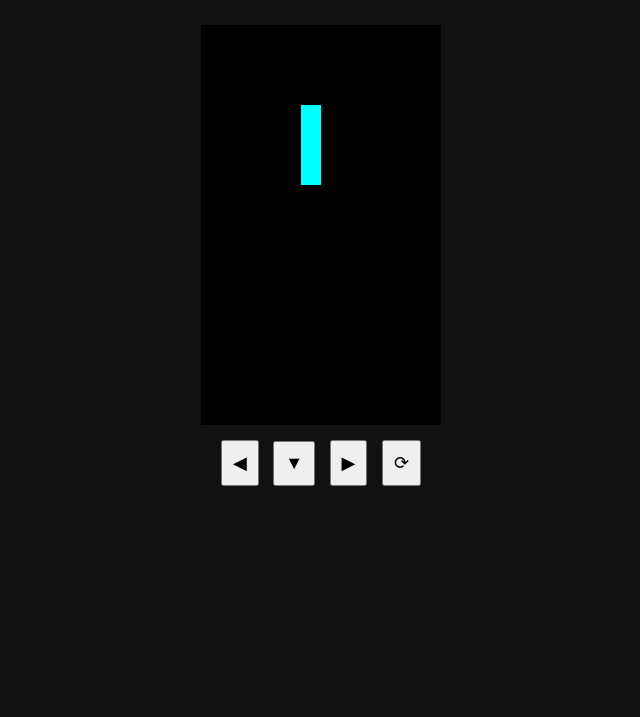
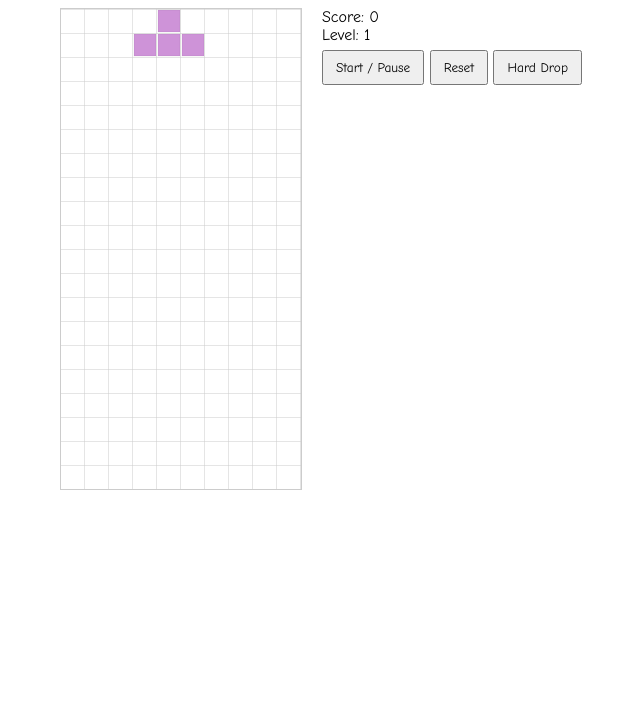
Before and after one commit to shinozkay/shinozkay.github.io, a plain HTML site: page index.html in a window 1280 px wide. Shown: the part 83-800 px from the top of the page, without its empty margins (319-959 px from the left). Drawn offline with Linux system fonts and the light colour scheme.

Commit message:
Update index.html

```diff
--- a/index.html
+++ b/index.html
@@ -1,245 +1,320 @@
-<!DOCTYPE html>
-<html lang="en">
+<!doctype html>
+<html lang="ja">
 <head>
-  <meta charset="UTF-8">
-  <meta name="viewport" content="width=device-width, initial-scale=1.0">
-  <title>Tetris Auto Drop</title>
+  <meta charset="utf-8" />
+  <meta name="viewport" content="width=device-width,initial-scale=1" />
+  <title>Tetris ComicSans — Fixed</title>
   <style>
-    body { display: flex; flex-direction: column; align-items: center; background: #111; color: white; font-family: sans-serif; }
-    canvas { background: #000; margin-top: 20px; }
-    .controls { margin-top: 10px; }
-    button { font-size: 18px; margin: 5px; padding: 10px; }
+    /* Page styling */
+    body { margin:0; background:#fff; font-family:'Comic Sans MS', 'Apple Color Emoji', 'Segoe UI Emoji', cursive, sans-serif; }
+    h1 { text-align:center; font-size:48px; margin:12px 0; color:#333; font-family:'Comic Sans MS', cursive, sans-serif; }
+    .wrap{display:flex;justify-content:center;gap:20px;align-items:flex-start;padding:12px}
+
+    /* Canvas and background grid (fixed shorthand issue) */
+    #play { border:1px solid #ccc; background: #fff;
+             background-image: linear-gradient(0deg, transparent 23px, #ccc 24px),
+                               linear-gradient(90deg, transparent 23px, #ccc 24px);
+             background-size: 24px 24px; display:block; }
+
+    .side{font-family:'Comic Sans MS', cursive, sans-serif;}
+
+    /* Game over overlay */
+    #gameOver { position:absolute; left:50%; top:50%; transform:translate(-50%,-50%);
+               font-family:'Comic Sans MS', cursive, sans-serif; font-size:48px; color:#333; display:none; pointer-events:none; }
+
+    /* Buttons */
+    button{font-family:'Comic Sans MS',cursive, sans-serif; padding:8px 12px; margin:6px 0;}
+
+    /* Responsive */
+    @media (max-width:800px){ .wrap{flex-direction:column;align-items:center} }
   </style>
 </head>
 <body>
   <h1>Tetris</h1>
-  <canvas id="tetris" width="240" height="400"></canvas>
-  <div class="controls">
-    <button onclick="playerMove(-1)">◀</button>
-    <button onclick="playerDrop()">▼</button>
-    <button onclick="playerMove(1)">▶</button>
-    <button onclick="playerRotate(1)">⟳</button>
+  <div class="wrap">
+    <div style="position:relative">
+      <canvas id="play" width="240" height="480"></canvas>
+      <div id="gameOver">GAME OVER</div>
+    </div>
+    <div class="side">
+      <div>Score: <span id="score">0</span></div>
+      <div>Level: <span id="level">1</span></div>
+      <button id="startBtn">Start / Pause</button>
+      <button id="resetBtn">Reset</button>
+      <button id="dropBtn">Hard Drop</button>
+    </div>
   </div>
 
   <script>
-    const canvas = document.getElementById('tetris');
-    const context = canvas.getContext('2d');
-    context.scale(20, 20);
+    /* --- Tetris with: auto-drop, hard-drop, rotation, star effect, Comic Sans titles. --- */
+    const COLS = 10, ROWS = 20, BLOCK = 24;
+    const cvs = document.getElementById('play');
+    const ctx = cvs.getContext('2d');
+    ctx.imageSmoothingEnabled = false;
 
-    function arenaSweep() {
-      let rowCount = 1;
-      outer: for (let y = arena.length -1; y >=0; --y) {
-        for (let x = 0; x < arena[y].length; ++x) {
-          if (arena[y][x] === 0) {
-            continue outer;
+    const scoreEl = document.getElementById('score');
+    const levelEl = document.getElementById('level');
+    const startBtn = document.getElementById('startBtn');
+    const resetBtn = document.getElementById('resetBtn');
+    const dropBtn = document.getElementById('dropBtn');
+    const gameOverDiv = document.getElementById('gameOver');
+
+    // Pastel colors: index 1..7
+    const COLORS = ['#000000','#FFF59D','#81D4FA','#90CAF9','#AED581','#A5D6A7','#CE93D8','#F48FB1'];
+
+    const PIECES = {
+      I: [[0,0,0,0],[1,1,1,1],[0,0,0,0],[0,0,0,0]],
+      J: [[2,0,0],[2,2,2],[0,0,0]],
+      L: [[0,0,3],[3,3,3],[0,0,0]],
+      O: [[4,4],[4,4]],
+      S: [[0,5,5],[5,5,0],[0,0,0]],
+      T: [[0,6,0],[6,6,6],[0,0,0]],
+      Z: [[7,7,0],[0,7,7],[0,0,0]]
+    };
+    const PIECE_KEYS = Object.keys(PIECES);
+
+    // Game state
+    let grid = null;
+    let cur = null;
+    let bag = [];
+    let score = 0, level = 1, lines = 0;
+    let dropInterval = 800; // ms
+    let dropCounter = 0, lastTime = 0;
+    let playing = false;
+    let stars = [];
+
+    /* DPR fix so canvas looks crisp on high-DPR screens */
+    function fixDPR(){
+      const dpr = window.devicePixelRatio || 1;
+      const cssW = COLS*BLOCK, cssH = ROWS*BLOCK;
+      cvs.style.width = cssW + 'px';
+      cvs.style.height = cssH + 'px';
+      cvs.width = cssW * dpr; cvs.height = cssH * dpr; ctx.setTransform(dpr,0,0,dpr,0,0);
+    }
+    fixDPR();
+    window.addEventListener('resize', fixDPR);
+
+    function makeGrid(){
+      const g = [];
+      for(let r=0;r<ROWS;r++) g[r] = Array(COLS).fill(0);
+      return g;
+    }
+
+    // Draw a single cell (filled) - empty cells handled by CSS background grid
+    function drawCell(x,y,val){
+      if(!val) return;
+      ctx.fillStyle = COLORS[val];
+      ctx.fillRect(x*BLOCK+1, y*BLOCK+1, BLOCK-2, BLOCK-2);
+      // subtle inner stroke for pastel tiles
+      ctx.strokeStyle = 'rgba(0,0,0,0.06)';
+      ctx.strokeRect(x*BLOCK+1, y*BLOCK+1, BLOCK-2, BLOCK-2);
+    }
+
+    function draw(){
+      ctx.clearRect(0,0,cvs.width,cvs.height);
+      // draw grid tiles
+      for(let r=0;r<ROWS;r++){
+        for(let c=0;c<COLS;c++){
+          drawCell(c,r, grid[r][c]);
+        }
+      }
+      // draw current piece
+      if(cur){
+        for(let r=0;r<cur.shape.length;r++){
+          for(let c=0;c<cur.shape[r].length;c++){
+            if(cur.shape[r][c]) drawCell(cur.x + c, cur.y + r, cur.shape[r][c]);
           }
         }
-        const row = arena.splice(y, 1)[0].fill(0);
-        arena.unshift(row);
-        ++y;
       }
+      drawStars();
     }
 
-    function collide(arena, player) {
-      const m = player.matrix;
-      const o = player.pos;
-      for (let y = 0; y < m.length; ++y) {
-        for (let x = 0; x < m[y].length; ++x) {
-          if (m[y][x] !== 0 && (arena[y + o.y] && arena[y + o.y][x + o.x]) !== 0) {
-            return true;
+    // Rotation (clockwise) with simple wall kick attempts
+    function rotateShape(shape){
+      const N = shape.length;
+      const out = Array.from({length:N}, ()=> Array(N).fill(0));
+      for(let r=0;r<N;r++) for(let c=0;c<N;c++) out[c][N-1-r] = shape[r][c];
+      // trim empty rows/cols (keeps compact shapes)
+      while(out.length > 0 && out[0].every(v=>v===0)) out.shift();
+      while(out.length > 0 && out[out.length-1].every(v=>v===0)) out.pop();
+      return out;
+    }
+
+    function collide(shape, x, y){
+      for(let r=0;r<shape.length;r++){
+        for(let c=0;c<shape[r].length;c++){
+          if(shape[r][c]){
+            const nx = x + c, ny = y + r;
+            if(nx < 0 || nx >= COLS || ny >= ROWS) return true;
+            if(ny >= 0 && grid[ny][nx]) return true;
           }
         }
       }
       return false;
     }
 
-    function createMatrix(w, h) {
-      const matrix = [];
-      while (h--) {
-        matrix.push(new Array(w).fill(0));
+    function place(){
+      for(let r=0;r<cur.shape.length;r++){
+        for(let c=0;c<cur.shape[r].length;c++){
+          if(cur.shape[r][c]){
+            const nx = cur.x + c, ny = cur.y + r;
+            if(ny < 0){
+              // piece placed above visible area -> game over
+              return gameOver();
+            }
+            grid[ny][nx] = cur.shape[r][c];
+          }
+        }
       }
-      return matrix;
+      clearLines();
+      spawnPiece();
     }
 
-    function createPiece(type) {
-      if (type === 'T') {
-        return [
-          [0, 0, 0],
-          [1, 1, 1],
-          [0, 1, 0],
-        ];
-      } else if (type === 'O') {
-        return [
-          [2, 2],
-          [2, 2],
-        ];
-      } else if (type === 'L') {
-        return [
-          [0, 3, 0],
-          [0, 3, 0],
-          [0, 3, 3],
-        ];
-      } else if (type === 'J') {
-        return [
-          [0, 4, 0],
-          [0, 4, 0],
-          [4, 4, 0],
-        ];
-      } else if (type === 'I') {
-        return [
-          [0, 5, 0, 0],
-          [0, 5, 0, 0],
-          [0, 5, 0, 0],
-          [0, 5, 0, 0],
-        ];
-      } else if (type === 'S') {
-        return [
-          [0, 6, 6],
-          [6, 6, 0],
-          [0, 0, 0],
-        ];
-      } else if (type === 'Z') {
-        return [
-          [7, 7, 0],
-          [0, 7, 7],
-          [0, 0, 0],
-        ];
+    function clearLines(){
+      let cleared = 0;
+      for(let r = ROWS - 1; r >= 0; r--){
+        if(grid[r].every(v => v !== 0)){
+          spawnStars(r);
+          grid.splice(r, 1);
+          grid.unshift(Array(COLS).fill(0));
+          cleared++; r++; // recheck same index after shifting
+        }
+      }
+      if(cleared){
+        lines += cleared;
+        score += [0,40,100,300,1200][cleared] * level;
+        level = Math.floor(lines / 10) + 1;
+        dropInterval = Math.max(80, 800 - (level - 1) * 50);
+        scoreEl.textContent = score;
+        levelEl.textContent = level;
       }
     }
 
-    function drawMatrix(matrix, offset) {
-      matrix.forEach((row, y) => {
-        row.forEach((value, x) => {
-          if (value !== 0) {
-            context.fillStyle = colors[value];
-            context.fillRect(x + offset.x, y + offset.y, 1, 1);
-          }
-        });
-      });
-    }
-
-    function draw() {
-      context.fillStyle = '#000';
-      context.fillRect(0, 0, canvas.width, canvas.height);
-      drawMatrix(arena, {x:0, y:0});
-      drawMatrix(player.matrix, player.pos);
-    }
-
-    function merge(arena, player) {
-      player.matrix.forEach((row, y) => {
-        row.forEach((value, x) => {
-          if (value !== 0) {
-            arena[y + player.pos.y][x + player.pos.x] = value;
-          }
-        });
-      });
-    }
-
-    function playerDrop() {
-      player.pos.y++;
-      if (collide(arena, player)) {
-        player.pos.y--;
-        merge(arena, player);
-        playerReset();
-        arenaSweep();
+    // 7-bag implementation
+    function refillBag(){
+      let bagKeys = PIECE_KEYS.slice();
+      for(let i = bagKeys.length - 1; i > 0; i--){
+        const j = Math.floor(Math.random() * (i + 1));
+        [bagKeys[i], bagKeys[j]] = [bagKeys[j], bagKeys[i]];
       }
-      dropCounter = 0;
-    }
-
-    function playerMove(dir) {
-      player.pos.x += dir;
-      if (collide(arena, player)) {
-        player.pos.x -= dir;
+      for(const k of bagKeys){
+        const shape = JSON.parse(JSON.stringify(PIECES[k]));
+        const id = PIECE_KEYS.indexOf(k) + 1;
+        for(let r=0;r<shape.length;r++) for(let c=0;c<shape[r].length;c++) if(shape[r][c]) shape[r][c] = id;
+        bag.push({shape, id});
       }
     }
 
-    function playerReset() {
-      const pieces = 'TJLOSZI';
-      player.matrix = createPiece(pieces[pieces.length * Math.random() | 0]);
-      player.pos.y = 0;
-      player.pos.x = (arena[0].length / 2 | 0) - (player.matrix[0].length / 2 | 0);
-      if (collide(arena, player)) {
-        arena.forEach(row => row.fill(0));
-      }
+    function spawnPiece(){
+      if(bag.length === 0) refillBag();
+      cur = bag.pop();
+      cur.x = Math.floor((COLS - cur.shape[0].length) / 2);
+      cur.y = -getTopOffset(cur.shape);
+      // immediate collision -> game over
+      if(collide(cur.shape, cur.x, cur.y)) gameOver();
     }
 
-    function playerRotate(dir) {
-      const pos = player.pos.x;
-      let offset = 1;
-      rotate(player.matrix, dir);
-      while (collide(arena, player)) {
-        player.pos.x += offset;
-        offset = -(offset + (offset > 0 ? 1 : -1));
-        if (offset > player.matrix[0].length) {
-          rotate(player.matrix, -dir);
-          player.pos.x = pos;
-          return;
+    function getTopOffset(shape){
+      for(let r=0;r<shape.length;r++) if(shape[r].some(v=>v)) return r; return 0;
+    }
+
+    function hardDrop(){
+      if(!cur) return;
+      while(!collide(cur.shape, cur.x, cur.y + 1)) cur.y++;
+      place();
+      draw();
+    }
+
+    function rotateCurrent(){
+      if(!cur) return;
+      const r = rotateShape(cur.shape);
+      // simple kicks
+      const kicks = [0, -1, 1, -2, 2];
+      for(const k of kicks){
+        if(!collide(r, cur.x + k, cur.y)){
+          cur.shape = r; cur.x += k; return;
         }
       }
     }
 
-    function rotate(matrix, dir) {
-      for (let y = 0; y < matrix.length; ++y) {
-        for (let x = 0; x < y; ++x) {
-          [matrix[x][y], matrix[y][x]] = [matrix[y][x], matrix[x][y]];
-        }
+    /* --- Star particle effect for cleared lines --- */
+    function spawnStars(row){
+      // spawn a bunch of small star particles from random x positions across the cleared row
+      for(let i=0;i<18;i++){
+        const cx = (Math.random() * COLS) * BLOCK;
+        const cy = row * BLOCK + (Math.random() * BLOCK);
+        stars.push({ x: cx, y: cy, dx: (Math.random()-0.5) * 2.5, dy: -Math.random()*3 - 1, life: 60, size: 2 + Math.random()*2 });
       }
-      if (dir > 0) {
-        matrix.forEach(row => row.reverse());
-      } else {
-        matrix.reverse();
+    }
+    function updateStars(){
+      for(const s of stars){ s.x += s.dx; s.y += s.dy; s.dy += 0.08; s.life--; }
+      stars = stars.filter(s => s.life > 0);
+    }
+    function drawStars(){
+      for(const s of stars){
+        ctx.beginPath(); ctx.fillStyle = 'rgba(255,215,0,' + Math.max(0.08, s.life/60) + ')';
+        ctx.arc(s.x, s.y, s.size, 0, Math.PI*2); ctx.fill();
       }
     }
 
-    let dropCounter = 0;
-    let dropInterval = 1000; // 1 second per drop
-
-    let lastTime = 0;
-    function update(time = 0) {
-      const deltaTime = time - lastTime;
+    /* --- Game loop (requestAnimationFrame) --- */
+    function update(time = 0){
+      if(!playing) return;
+      if(!lastTime) lastTime = time;
+      const delta = time - lastTime;
       lastTime = time;
-      dropCounter += deltaTime;
-      if (dropCounter > dropInterval) {
-        playerDrop();
+      dropCounter += delta;
+      if(dropCounter > dropInterval){
+        if(cur && !collide(cur.shape, cur.x, cur.y + 1)){
+          cur.y += 1;
+        } else if(cur){
+          place();
+        }
+        dropCounter = 0;
       }
+      updateStars();
       draw();
-      requestAnimationFrame(update);
+      if(playing) requestAnimationFrame(update);
     }
 
-    const colors = [
-      null,
-      'purple',
-      'yellow',
-      'orange',
-      'blue',
-      'cyan',
-      'green',
-      'red'
-    ];
+    function start(){
+      if(playing){ playing = false; startBtn.textContent = 'Resume'; }
+      else{ if(!grid) reset(); playing = true; lastTime = 0; dropCounter = 0; requestAnimationFrame(update); startBtn.textContent = 'Pause'; }
+    }
 
-    const arena = createMatrix(12, 20);
+    function reset(){
+      playing = false; gameOverDiv.style.display = 'none';
+      grid = makeGrid(); bag = []; score = 0; level = 1; lines = 0; dropInterval = 800; stars = [];
+      scoreEl.textContent = score; levelEl.textContent = level;
+      spawnPiece(); draw(); startBtn.textContent = 'Start / Pause';
+    }
 
-    const player = {
-      pos: {x: 0, y: 0},
-      matrix: null,
-    };
+    function gameOver(){
+      playing = false;
+      gameOverDiv.style.display = 'block';
+    }
 
-    document.addEventListener('keydown', event => {
-      if (event.keyCode === 37) {
-        playerMove(-1);
-      } else if (event.keyCode === 39) {
-        playerMove(1);
-      } else if (event.keyCode === 40) {
-        playerDrop();
-      } else if (event.keyCode === 81) {
-        playerRotate(-1);
-      } else if (event.keyCode === 87 || event.keyCode === 38) {
-        playerRotate(1);
-      }
+    /* --- Input handlers --- */
+    window.addEventListener('keydown', (e) => {
+      if(!cur) return;
+      if(e.key === 'ArrowLeft'){ if(!collide(cur.shape, cur.x - 1, cur.y)) cur.x--; }
+      else if(e.key === 'ArrowRight'){ if(!collide(cur.shape, cur.x + 1, cur.y)) cur.x++; }
+      else if(e.key === 'ArrowUp'){ rotateCurrent(); }
+      else if(e.key === 'ArrowDown'){ hardDrop(); }
+      else if(e.key === ' '){ e.preventDefault(); hardDrop(); }
+      draw();
     });
 
-    playerReset();
-    update();
+    // Buttons
+    startBtn.addEventListener('click', start);
+    resetBtn.addEventListener('click', () => { if(confirm('Reset game?')) reset(); });
+    dropBtn.addEventListener('click', () => { hardDrop(); });
+
+    // Basic touch buttons (if you add on-screen buttons later, connect them here)
+
+    // initialize
+    reset();
+
   </script>
 </body>
 </html>
```
